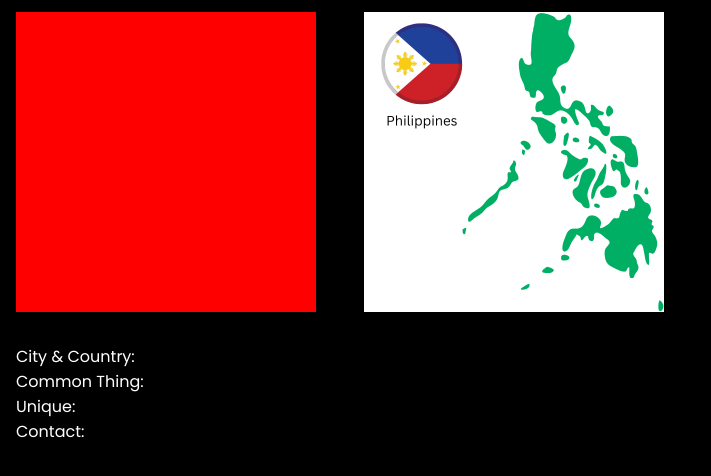
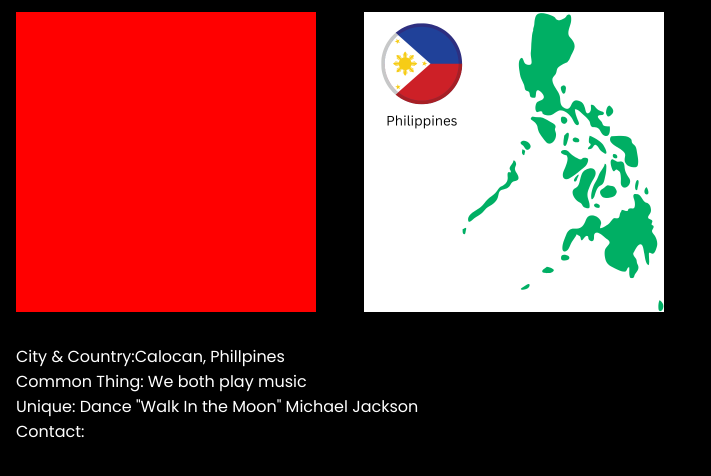
Before and after one commit to ramaputra1/networking101-busm180, a plain HTML site: page html/1dallin.html in a window 1280 px wide. Shown: the part 180-656 px from the top of the page, without its empty margins (0-711 px from the left). Drawn offline with Linux system fonts and the light colour scheme.

Commit message:
Update 1dallin.html

```diff
--- a/html/1dallin.html
+++ b/html/1dallin.html
@@ -26,10 +26,10 @@
           </div>
         </div>
         <div class="data">
-          <p>City & Country:</p>
-          <p>Common Thing:</p>
-          <p>Unique:</p>
-          <p>Contact:</p>
+          <p>City & Country:Calocan, Phillpines</p>
+          <p>Common Thing: We both play music</p>
+          <p>Unique: Dance "Walk In the Moon" Michael Jackson</p>
+          <p>Contact: </p>
         </div>
       </div>
     </main>
```
